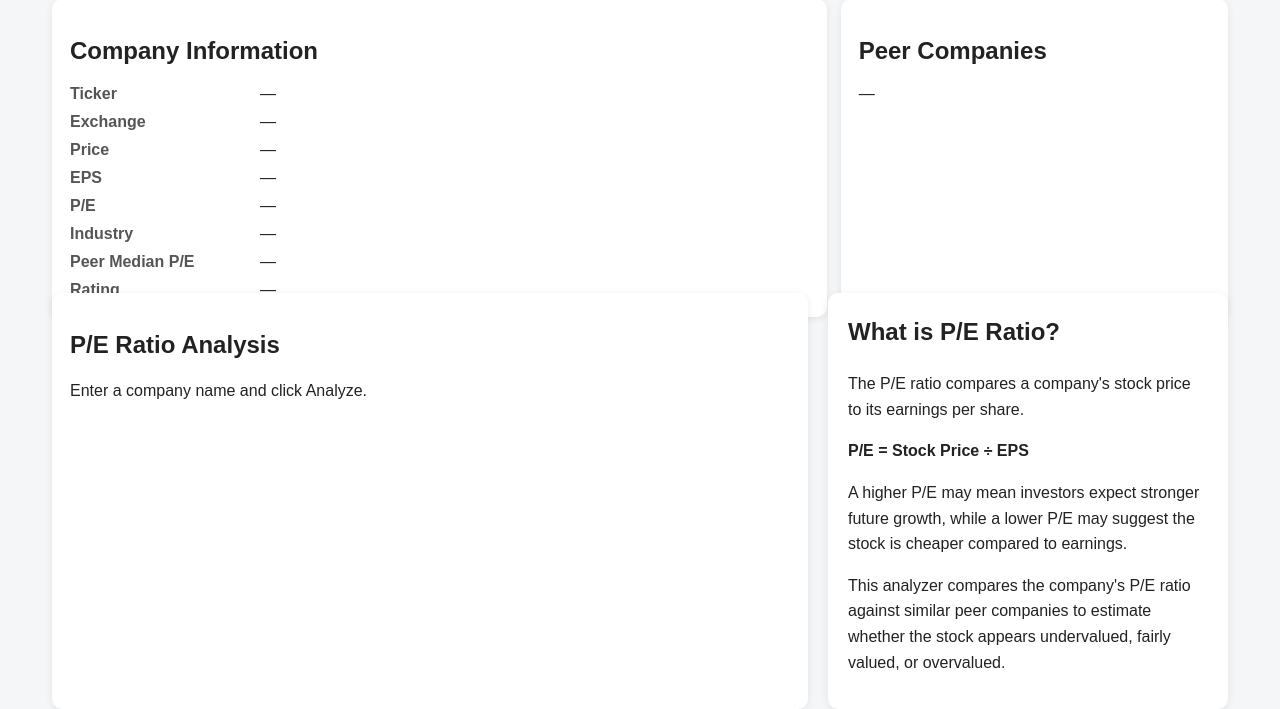
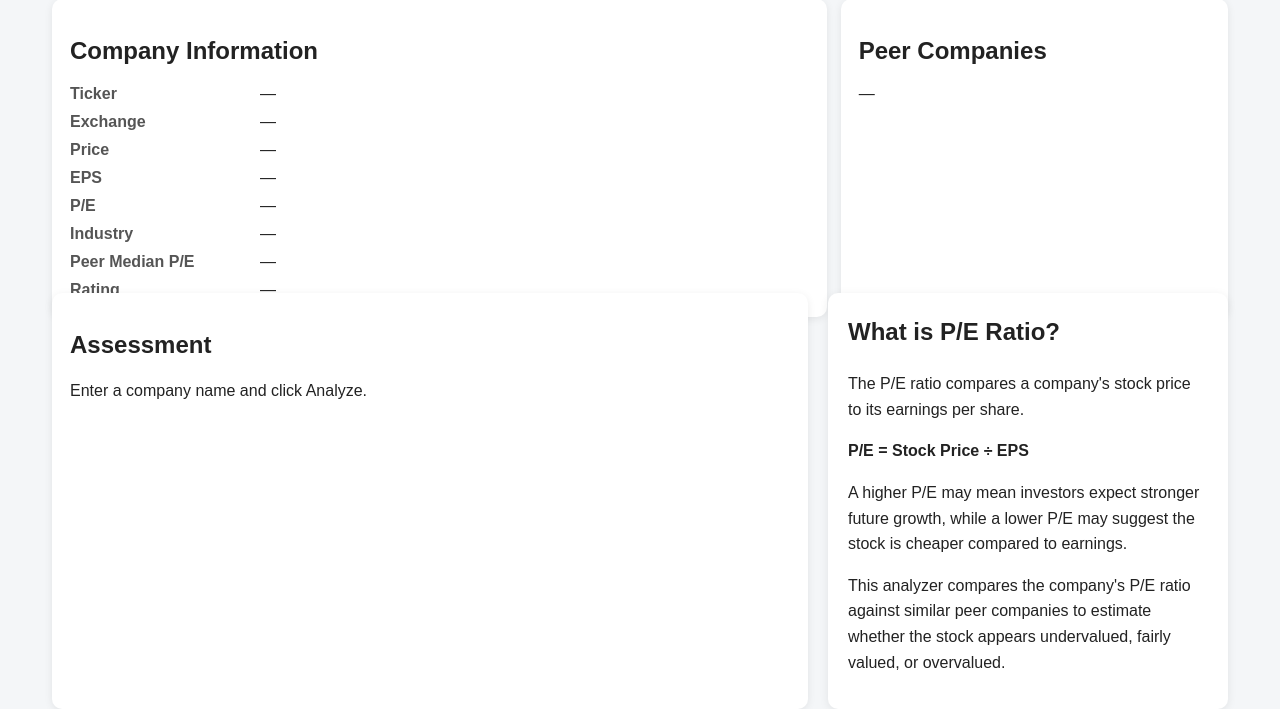
Before and after one commit to tradersamba/stock-analyzer, a FastAPI app: page / in a window 1280 px wide. Shown: the part 156-865 px from the top of the page. Run offline with FastAPI, Linux system fonts and the light colour scheme.

Commit message:
Update index.html
titles change

```diff
--- a/templates/index.html
+++ b/templates/index.html
@@ -44,7 +44,7 @@
 <section class="analysis-row">
 
     <div class="assessment-panel">
-        <h2>P/E Ratio Analysis</h2>
+        <h2>Assessment</h2>
         <div id="assessment" class="assessment-scroll">
             Enter a company name and click Analyze.
         </div>
```
